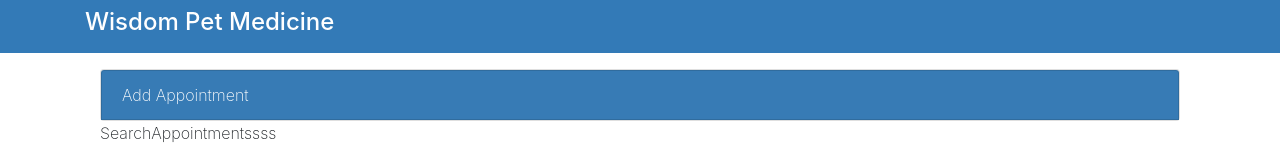
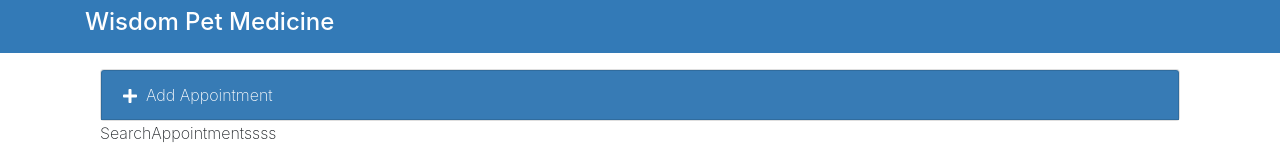
Before and after one commit to johnmorrisQADeveloper/004_react_interface, a React (Create React App) app: page / in a window 1280 px wide. Shown: the top 159 px of the page. Built offline with nearby package versions, Linux system fonts and the light colour scheme.

Commit message:
handle toggle

```diff
--- a/src/components/AddAppointments.js
+++ b/src/components/AddAppointments.js
@@ -1,4 +1,5 @@
 import React, { Component } from 'react'
+import { FaPlus } from 'react-icons/fa'
 
 export default class AddAppointments extends Component {
   render() {
@@ -7,8 +8,10 @@
         'card textcenter mt-3 ' +
         (this.props.formDisplay ? '' : 'add-appointment')
       }>
-        <div className="apt-addheading card-header bg-primary text-white">
-          Add Appointment
+        <div className="apt-addheading card-header bg-primary text-white"
+          onClick={this.props.toggleForm}
+        >
+          <FaPlus className="mr-2" />Add Appointment
       </div>
 
         <div className="card-body">
--- a/src/components/App.js
+++ b/src/components/App.js
@@ -1,53 +1,3 @@
-// import React, { useState, useEffect } from 'react';
-// import '../css/App.css';
-// import AddAppointments from './AddAppointments';
-// import SearchAppointments from './SearchAppointments';
-// import ListAppointments from './ListAppointments';
-// import {without} from 'lodash'
-// function App() {
-//   const [myAppointments, setmyAppointments] = useState([])
-//   let [lastIndex, setLastIndex] = useState(0)
-
-//   useEffect(() => {
-//     fetch('./data.json')
-//       .then(response => response.json())
-//       .then(result => {
-//         const apts = result.map(item => {
-//           item.aptId = lastIndex
-//           setLastIndex(lastIndex)
-//           lastIndex++
-//           return item
-//         })
-//         setmyAppointments(apts)
-//       })
-//   }, [lastIndex])
-//   const deleteAppointments = (apt) => {
-//     let tempApts = myAppointments
-//     tempApts = without(tempApts, apt)
-//     // setmyAppointments(tempApts)
-//     console.log(apt)
-//   }
-//   return (
-//     <main className="page bg-white" id="petratings">
-//       <div className="container">
-//         <div className="row">
-//           <div className="col-md-12 bg-white">
-//             <div className="container">
-//               <AddAppointments />
-//               <SearchAppointments />
-//               <ListAppointments
-//                 myAppointments={myAppointments}
-//                 deleteAppointments={deleteAppointments} />
-//             </div>
-//           </div>
-//         </div>
-//       </div>
-//     </main>
-//   );
-// }
-
-// export default App;
-
 import '../css/App.css';
 import AddAppointments from './AddAppointments';
 import SearchAppointments from './SearchAppointments';
@@ -82,6 +32,11 @@
       myAppointments: tempApts
     })
   }
+  toggleForm = () => {
+    this.setState({
+      formDisplay: !this.state.formDisplay
+    })
+  }
   render() {
     return (
       <main className="page bg-white" id="petratings">
@@ -91,6 +46,7 @@
               <div className="container">
                 <AddAppointments
                   formDisplay={this.state.formDisplay}
+                  toggleForm={this.toggleForm}
                 />
                 <SearchAppointments />
                 <ListAppointments
```
